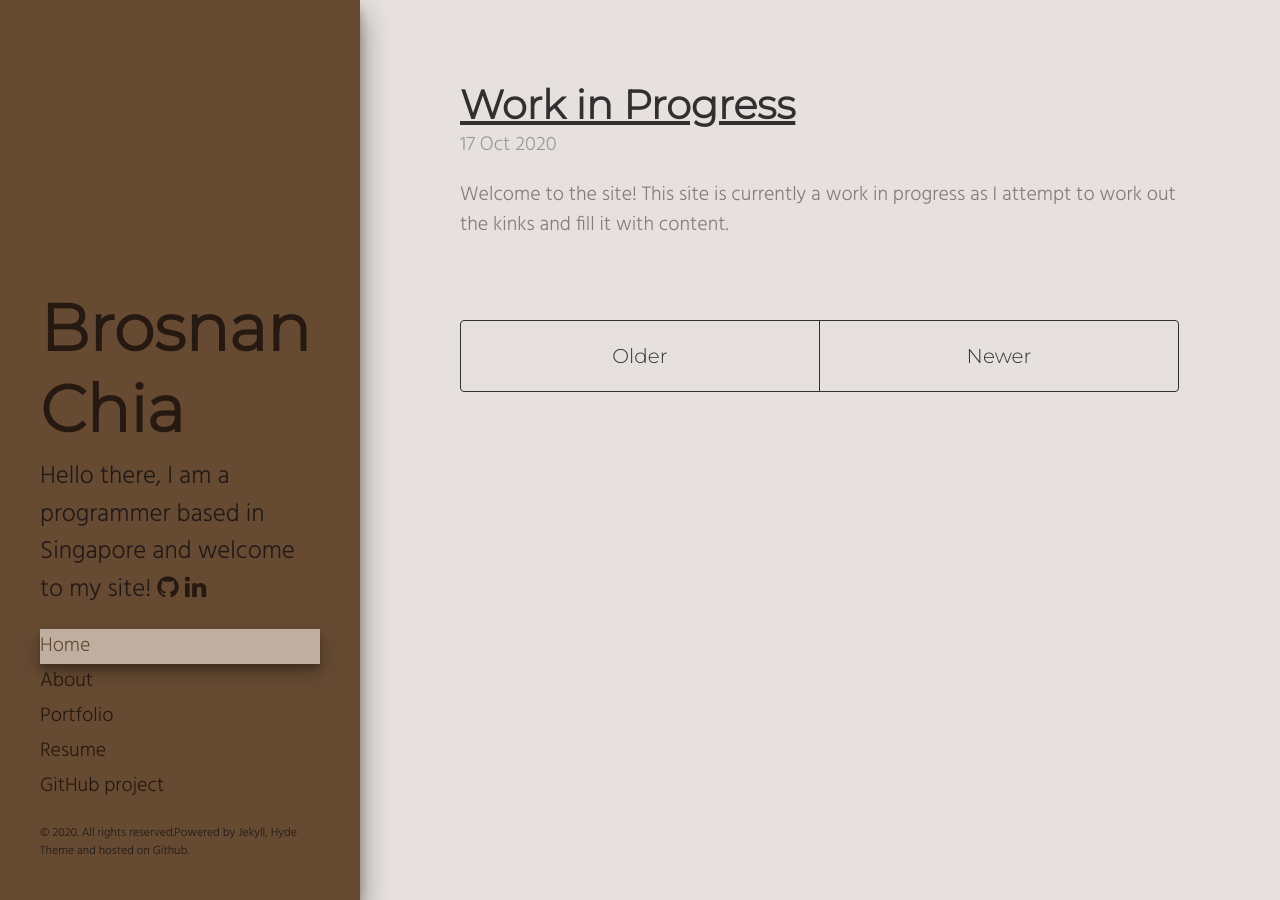
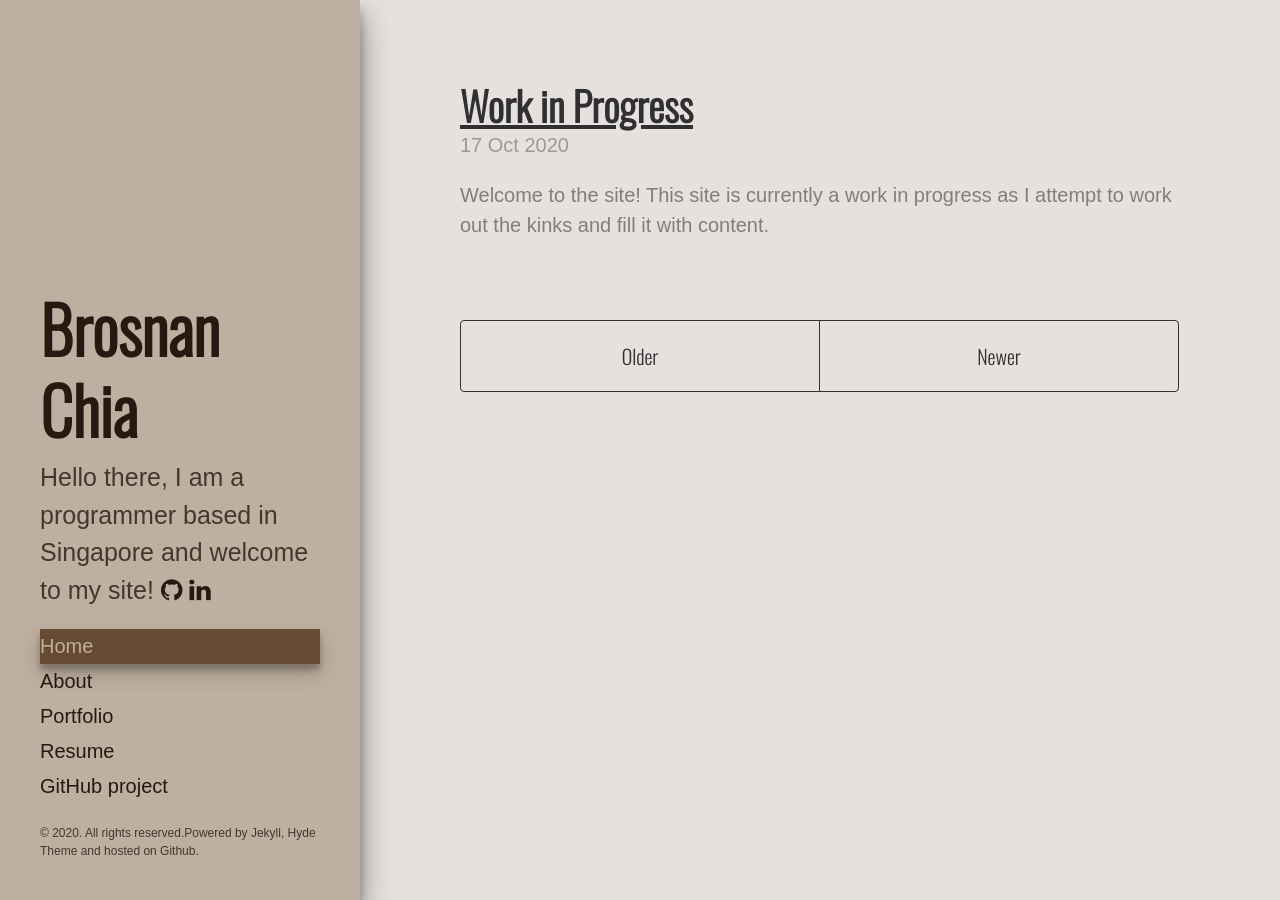
Before and after one commit to broscew/broscew.github.io, a Jekyll site: the page built from index.html, in a window 1280 px wide. Built offline with Jekyll 4.4.1, drawn with Linux system fonts in a browser that asks for light colours; some web fonts are replaced; the list of posts is cut into pages by our own code.

Commit message:
more visual tweaks

```diff
--- a/_includes/head.html
+++ b/_includes/head.html
@@ -18,7 +18,7 @@
   <link rel="stylesheet" href="{{ site.baseurl }}public/css/poole.css">
   <link rel="stylesheet" href="{{ site.baseurl }}public/css/syntax.css">
   <link rel="stylesheet" href="{{ site.baseurl }}public/css/hyde.css">
-  <link rel="stylesheet" href="https://fonts.googleapis.com/css?family=Montserrat:300|Hind:300">
+  <link rel="stylesheet" href="https://fonts.googleapis.com/css?family=Oswald:300|Quattrocento:300">
   <link rel="stylesheet" href="https://cdnjs.cloudflare.com/ajax/libs/font-awesome/4.7.0/css/font-awesome.min.css">
 
   <!--"http://fonts.googleapis.com/css?family=PT+Sans:400,400italic,700|Abril+Fatface">-->
--- a/public/css/hyde.css
+++ b/public/css/hyde.css
@@ -32,7 +32,7 @@
  */
 
 html {
-  font-family: 'Hind', sans-serif;
+  font-family: 'Quattrocento', sans-serif;
   background-color: #e6e1de;
   color: rgba(38, 25, 17,.75);
 }
@@ -61,8 +61,8 @@ html {
   box-shadow: 0 14px 28px rgba(0,0,0,0.45), 0 10px 10px rgba(0,0,0,0.22);
   text-align: left;
   padding: 2rem 1rem;
-  color: rgba(15, 12, 19,.8);
-  background-color: #664a32;
+  color: rgba(38, 25, 17,.8);
+  background-color: #bfafa0;
 }
 @media (min-width: 48em) {
   .sidebar {
@@ -84,7 +84,7 @@ html {
 .sidebar-about h1 {
   color: #261911;
   margin-top: 0;
-  font-family: 'Montserrat', sans-serif;
+  font-family: 'Oswald', sans-serif;
   font-size: 3.25rem;
 }
 
@@ -101,8 +101,8 @@ html {
 
 a.sidebar-nav-item:hover,
 a.sidebar-nav-item:focus{
-  color: #664a32;
-  background-color: #bfafa0;
+  color: #bfafa0;
+  background-color: #664a32;
 
   -webkit-box-shadow: 0 10px 20px 0px rgba(0,0,0,0.19), 0 6px 6px 0px rgba(0,0,0,0.23);
   -moz-box-shadow: 0 10px 20px 0px rgba(0,0,0,0.19), 0 6px 6px 0px rgba(0,0,0,0.23);
@@ -110,8 +110,8 @@ a.sidebar-nav-item:focus{
 }
 
 a.sidebar-nav-item.active {
-  color: #664a32;
-  background-color: #bfafa0;
+  color: #bfafa0;
+  background-color: #664a32;
 
   -webkit-box-shadow: 0 10px 20px 0px rgba(0,0,0,0.19), 0 6px 6px 0px rgba(0,0,0,0.23);
   -moz-box-shadow: 0 10px 20px 0px rgba(0,0,0,0.19), 0 6px 6px 0px rgba(0,0,0,0.23);
--- a/public/css/poole.css
+++ b/public/css/poole.css
@@ -48,7 +48,7 @@ body {
 }
 
 html {
-  font-family: 'Montserrat', sans-serif;
+  font-family: 'Oswald', sans-serif;
   font-size: 16px;
   line-height: 1.5;
   background-color: #e6e1de;
@@ -101,7 +101,7 @@ weblinks:focus{
 
 /* Headings */
 h1, h2, h3, h4, h5, h6 {
-  font-family: 'Montserrat', sans-serif;
+  font-family: 'Oswald', sans-serif;
   margin-bottom: .5rem;
   font-weight: bold;
   line-height: 1.25;
@@ -288,8 +288,8 @@ tbody tr:nth-child(odd) th {
 }
 
 .fa:hover{
-  color: #664a32;
-  background-color: #bfafa0;
+  color: #bfafa0;
+  background-color: #664a32;
   padding: 1px;
   border-radius: 5px;
 
@@ -436,7 +436,7 @@ tbody tr:nth-child(odd) th {
   overflow: hidden; /* clearfix */
   margin-left: -1rem;
   margin-right: -1rem;
-  font-family: 'Montserrat', sans-serif;
+  font-family: 'Oswald', sans-serif;
   color: #313131;
   text-align: center;
 }
```
